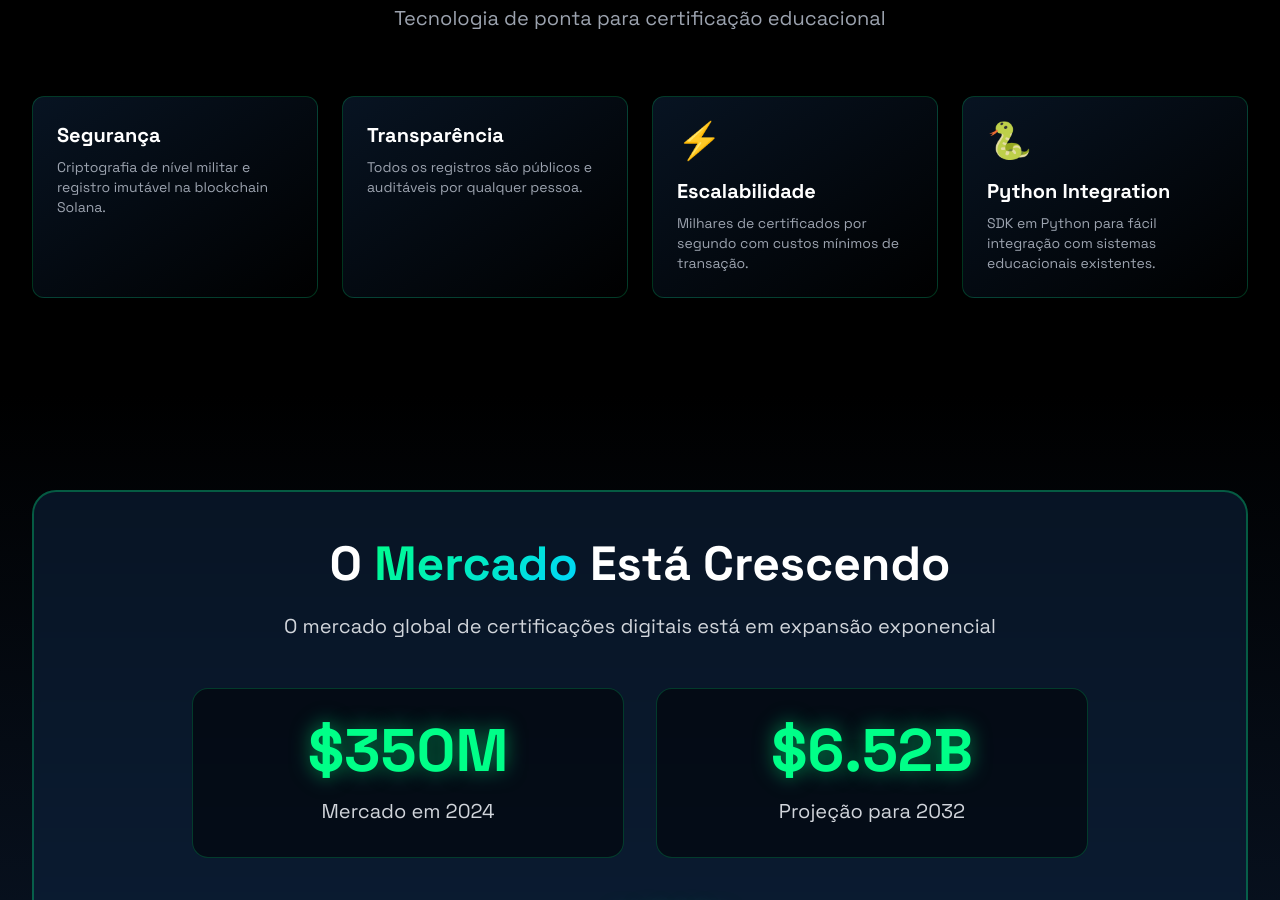
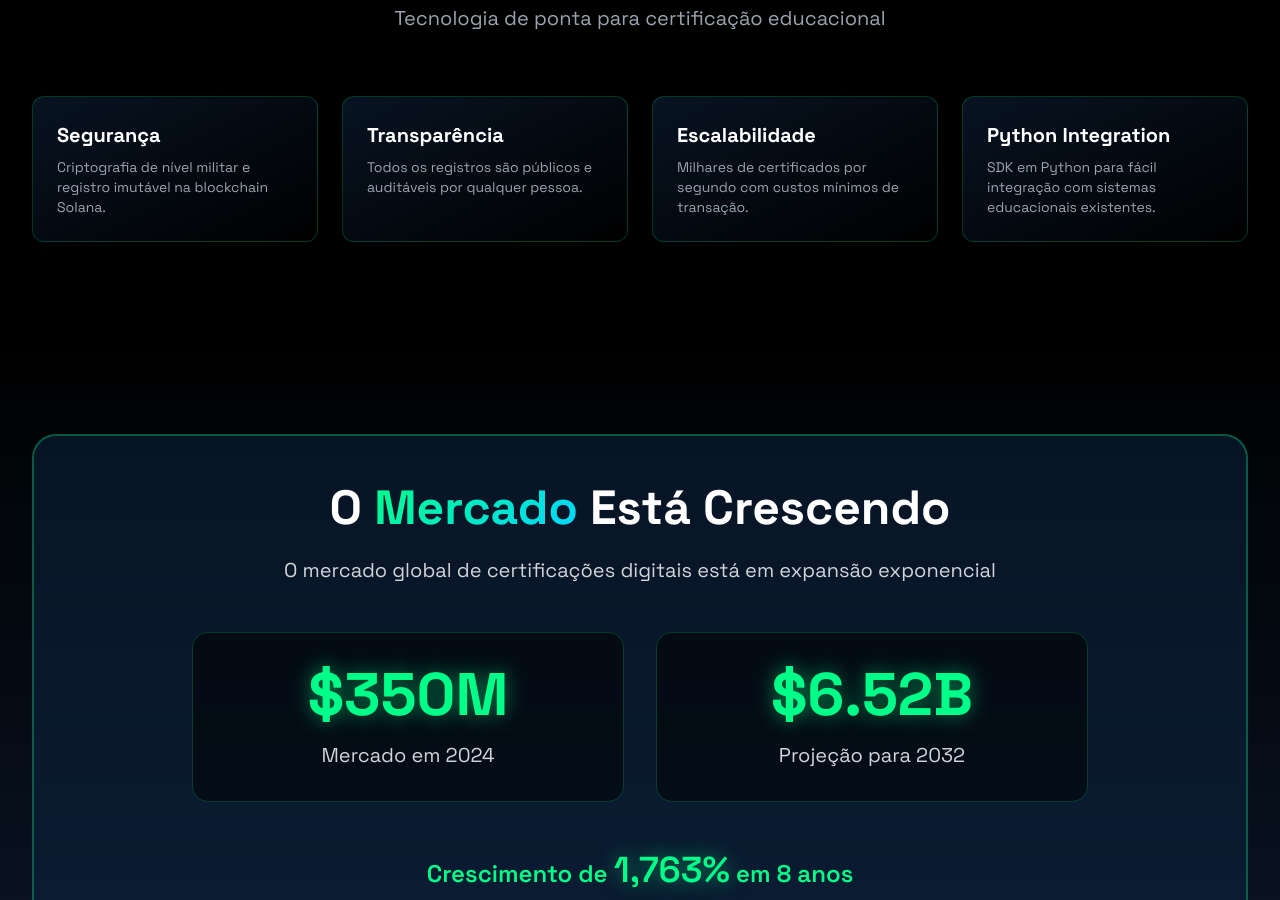
Before and after one commit to p4ndabk/blockedu-site, a plain HTML site: page index.html in a window 1280 px wide. Shown: the part 2880-3780 px from the top of the page. Drawn offline with nearby package versions, Linux system fonts and the light colour scheme.

Commit message:
Remove icons from advantages section for a cleaner design

```diff
--- a/index.html
+++ b/index.html
@@ -319,7 +319,6 @@
                 </div>
 
                 <div class="bg-gradient-to-br from-deep-blue/50 to-black/50 p-6 rounded-xl border border-neon-green/20 card-hover">
-                    <div class="text-neon-green text-4xl mb-4">⚡</div>
                     <h3 class="text-xl font-bold mb-2" data-pt="Escalabilidade" data-en="Scalability">Escalabilidade</h3>
                     <p class="text-gray-400 text-sm" data-pt="Milhares de certificados por segundo com custos mínimos de transação." data-en="Thousands of certificates per second with minimal transaction costs.">
                         Milhares de certificados por segundo com custos mínimos de transação.
@@ -327,7 +326,6 @@
                 </div>
 
                 <div class="bg-gradient-to-br from-deep-blue/50 to-black/50 p-6 rounded-xl border border-neon-green/20 card-hover">
-                    <div class="text-neon-green text-4xl mb-4">🐍</div>
                     <h3 class="text-xl font-bold mb-2">Python Integration</h3>
                     <p class="text-gray-400 text-sm" data-pt="SDK em Python para fácil integração com sistemas educacionais existentes." data-en="Python SDK for easy integration with existing educational systems.">
                         SDK em Python para fácil integração com sistemas educacionais existentes.
```
